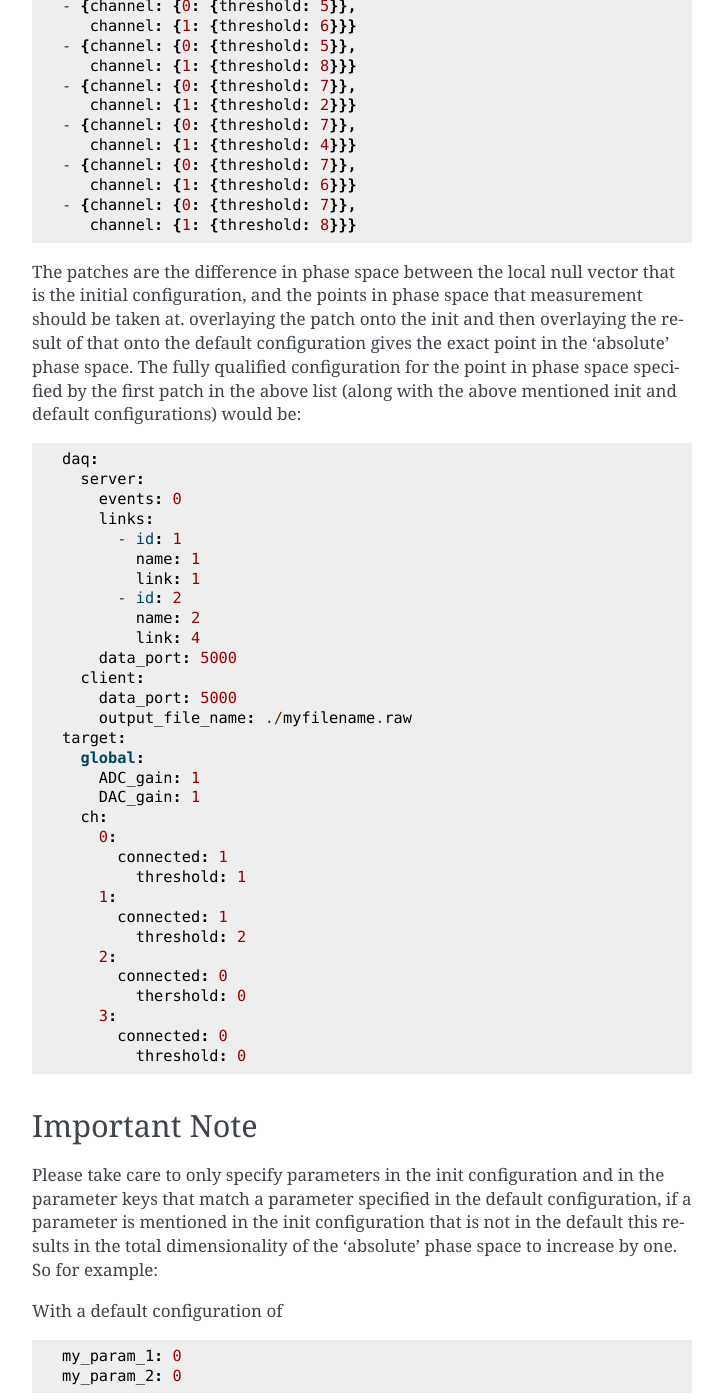
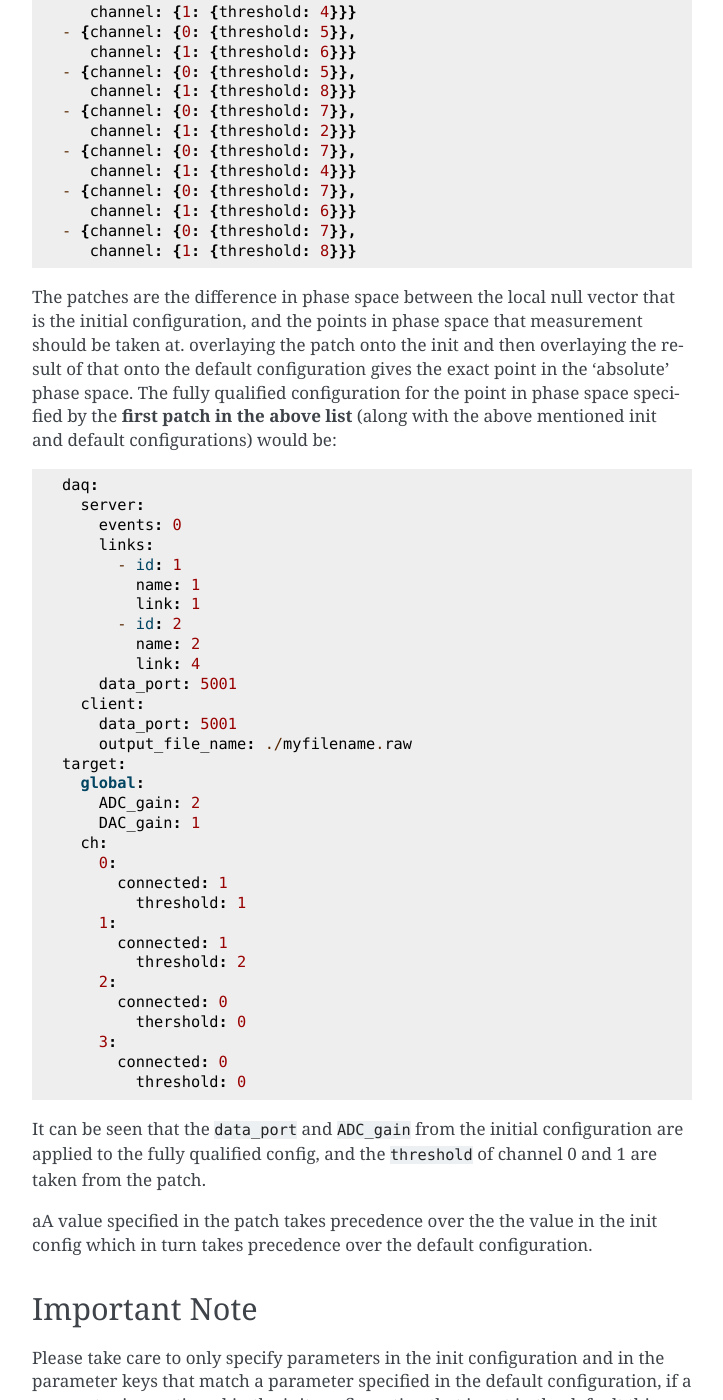
Before and after one commit to Phylex/Datenraffinerie, a Sphinx documentation site: the page built from docs/source/architecture/configuration.rst, in a window 1280 px wide and 1400 px high, scrolled down 5587 px. Shown: the whole window, without its empty margins (388-1111 px from the left). Built offline with Sphinx 7.4.7, drawn with Linux system fonts in a browser that asks for light colours; some of the changed text lies outside the part shown.

Commit message:
expanded docs

```diff
--- a/docs/source/architecture/configuration.rst
+++ b/docs/source/architecture/configuration.rst
@@ -114,7 +114,10 @@ look like this:
         connected: 0
     	  threshold: 0
 
-Assuming that the target config would also specify a daq parameter like in the following example:
+Assuming that the target config would also specify a daq parameter like in the following example and Assuming
+that the files are listed in the following order in the ``system_settings/default`` list:
+1. daq-default.yaml
+2. target-default.yaml
 
 ::
 
@@ -275,7 +278,7 @@ the following set of patches is generated:
 The patches are the difference in phase space between the local null vector that is the initial configuration, and the points in phase
 space that measurement should be taken at. overlaying the patch onto the init and then overlaying the result of that onto the default
 configuration gives the exact point in the 'absolute' phase space. The fully qualified configuration for the point in phase space specified
-by the first patch in the above list (along with the above mentioned init and default configurations) would be:
+by the **first patch in the above list** (along with the above mentioned init and default configurations) would be:
 
 ::
 
@@ -289,13 +292,13 @@ by the first patch in the above list (along with the above mentioned init and de
         - id: 2
           name: 2
           link: 4
-      data_port: 5000
+      data_port: 5001
     client:
-      data_port: 5000
+      data_port: 5001
       output_file_name: ./myfilename.raw
   target:
     global:
-      ADC_gain: 1
+      ADC_gain: 2
       DAC_gain: 1
     ch:
       0:
@@ -310,6 +313,11 @@ by the first patch in the above list (along with the above mentioned init and de
       3:
         connected: 0
     	  threshold: 0
+
+It can be seen that the ``data_port`` and ``ADC_gain`` from the initial configuration are applied to the fully qualified config, and the
+``threshold`` of channel 0 and 1 are taken from the patch.
+
+aA value specified in the patch takes precedence over the the value in the init config which in turn takes precedence over the default configuration.
 
 Important Note
 --------------
--- a/docs/source/architecture/system_overview.rst
+++ b/docs/source/architecture/system_overview.rst
@@ -48,7 +48,7 @@ transforming it into the ``hdf5`` file format containing a table with the user s
 
 The Distillery Task
 -------------------
-The :doc:`Distillery </architecture/distillery>` task is responsible for loading and executing the user provided analysis. It's purpose is to find an analysis class that matches the one specified in the
+The :doc:`Distillery </tasks/distillery>` task is responsible for loading and executing the user provided analysis. It's purpose is to find an analysis class that matches the one specified in the
 configuration and execute it so that it integrates into the Datenraffinerie.
 
 ----
--- /dev/null
+++ b/docs/source/tasks/valveyard.rst
@@ -0,0 +1,2 @@
+=============
+The ValveYard
```
Also changed, not shown: other parts of docs/source/architecture/system_overview.rst (+1 -1 lines), docs/source/tasks/distillery.rst (added), docs/source/usage/main_config.rst (added).
